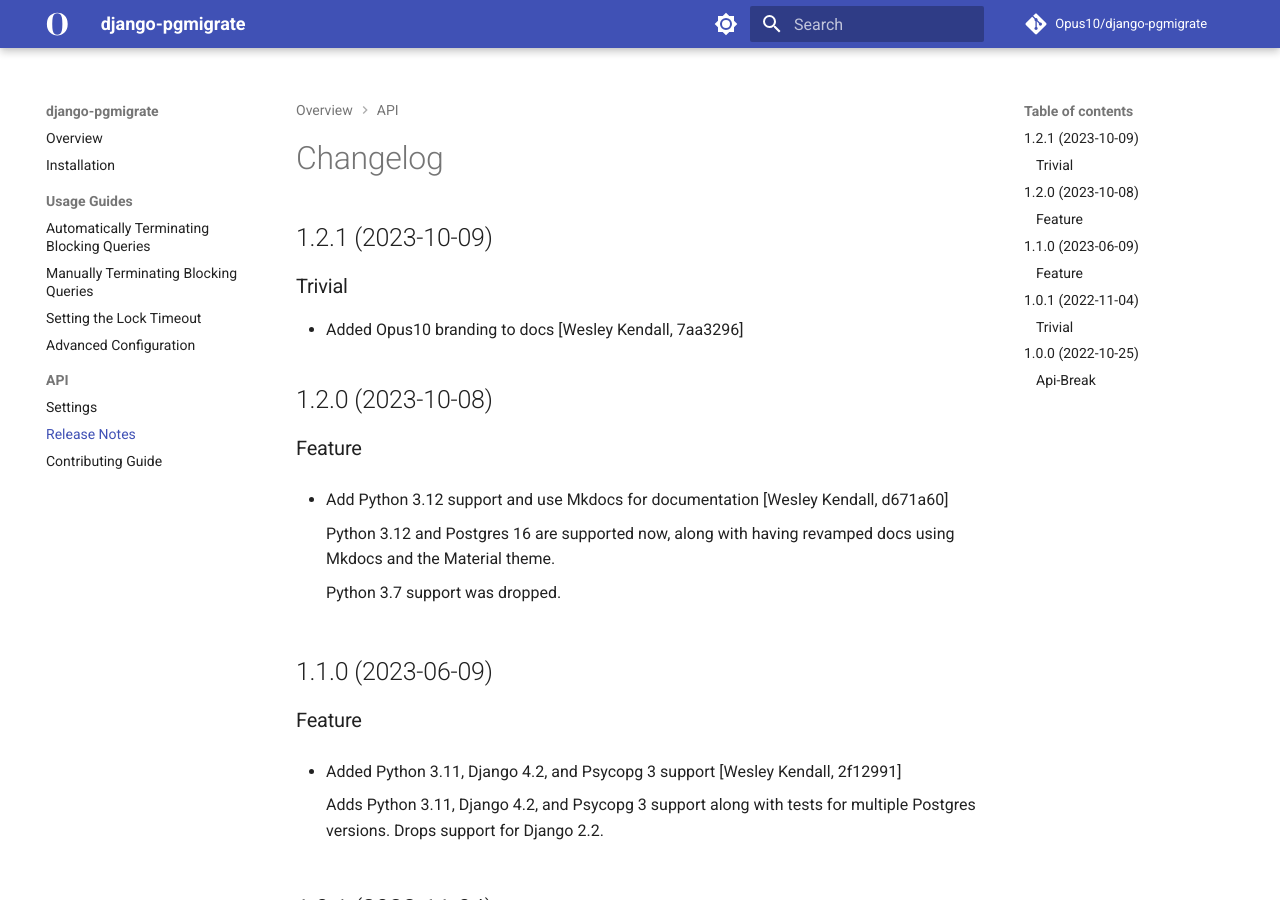
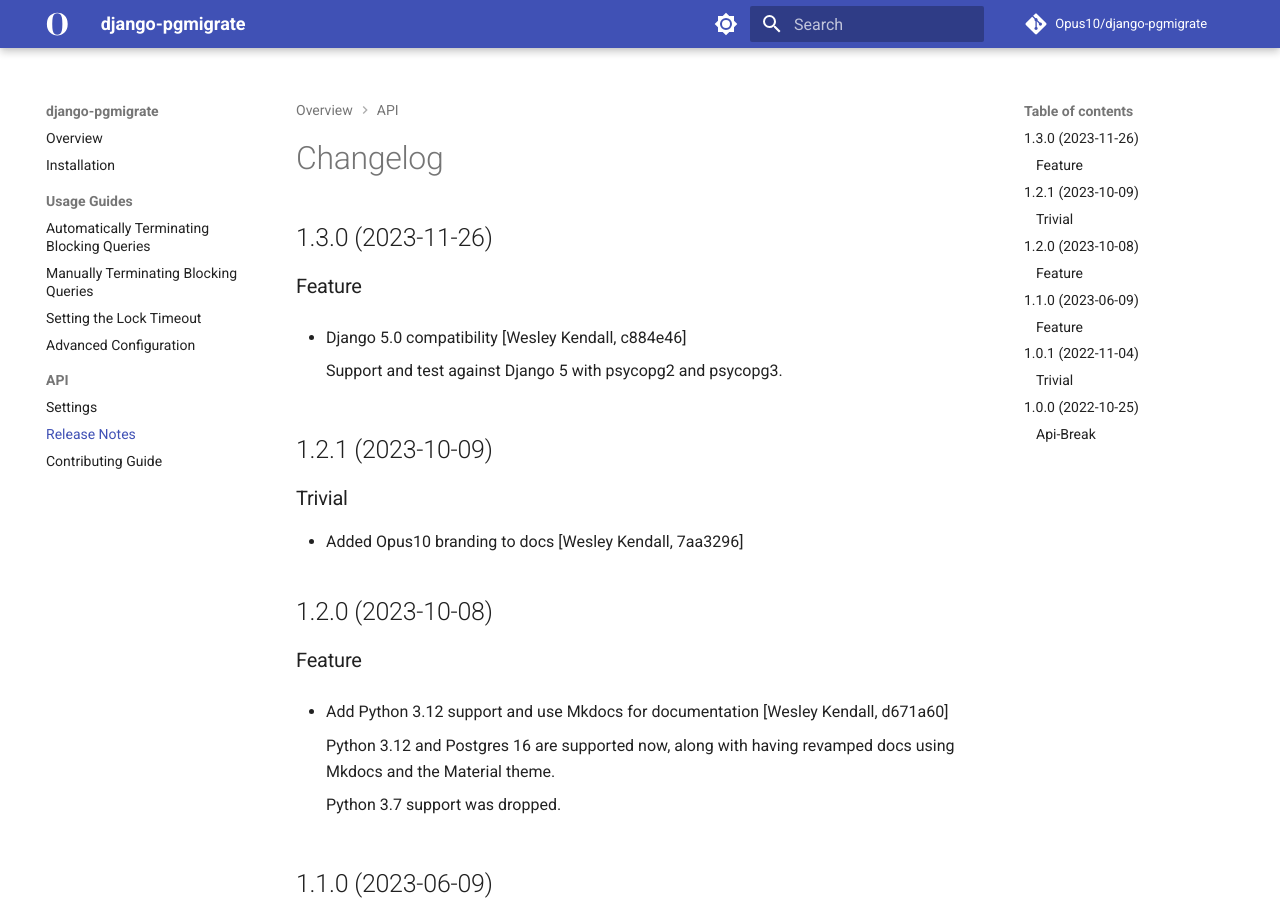
Before and after one commit to Opus10/django-pgmigrate, an MkDocs documentation site: the page built from docs/release_notes.md, in a window 1280 px wide and 900 px high. Built offline with MkDocs 1.6.1 and Material for MkDocs 9.7.7, drawn with Linux system fonts in a browser that asks for light colours; comment, search, counter and statistics services are not loaded.

Commit message:
Release version 1.3.0 [skip ci]
Type: trivial

```diff
--- a/docs/release_notes.md
+++ b/docs/release_notes.md
@@ -1,4 +1,12 @@
 # Changelog
+
+## 1.3.0 (2023-11-26)
+
+### Feature
+
+  - Django 5.0 compatibility [Wesley Kendall, c884e46]
+
+    Support and test against Django 5 with psycopg2 and psycopg3.
 
 ## 1.2.1 (2023-10-09)
 
--- a/pyproject.toml
+++ b/pyproject.toml
@@ -29,7 +29,7 @@
 exclude = [
   "*/tests/"
 ]
-version = "1.2.1"
+version = "1.3.0"
 description = "Less downtime during migrations."
 authors = ["Opus 10 Engineering"]
 classifiers = [
```
Also changed, not shown: CHANGELOG.md (+8 -0 lines).
